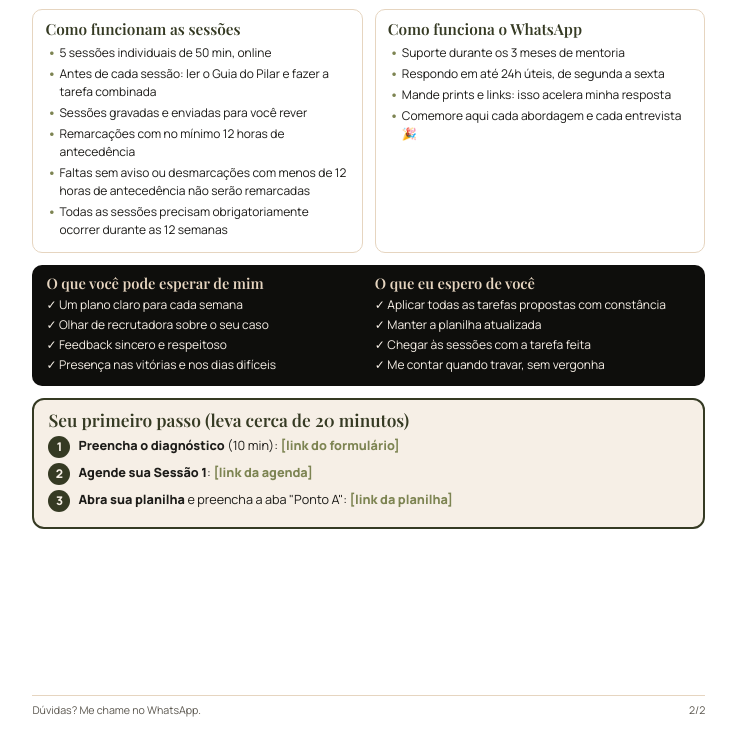
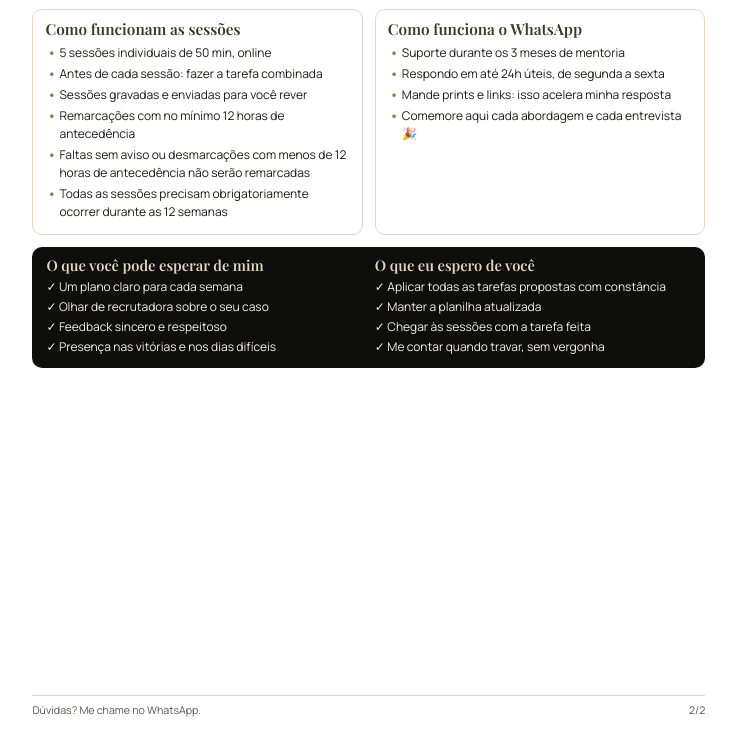
Before and after one commit to isabelanardimrecrutamento-ai/Carreira-Sem-Trava, a plain HTML site: page materiais/guia-boas-vindas.html in a window 1280 px wide. Shown: the part 1497-2245 px from the top of the page, without its empty margins (28-764 px from the left). Drawn offline with nearby package versions, Linux system fonts and the light colour scheme; a web font is replaced by a local one.

Commit message:
Guia de Boas-Vindas: sem Guia do Pilar e sem o bloco de primeiro passo
Co-Authored-By: Claude Opus 5.5 <noreply@anthropic.com>
Claude-Session: https://claude.ai/code/session_01AzuLBoXsmNsssuJ9XVMdYB

```diff
--- a/materiais/guia-boas-vindas.html
+++ b/materiais/guia-boas-vindas.html
@@ -64,7 +64,7 @@
     <div class="capa-txt">
       <span class="eyebrow">Mentoria Carreira Sem Trava</span>
       <h1>Seja bem-vindo(a).<br><em>A partir de hoje</em> você não busca sozinho(a).</h1>
-      <p>Este guia mostra como vão ser os próximos 3 meses, o que esperar de mim, o que eu espero de você e qual é o seu primeiro passo.</p>
+      <p>Este guia mostra como vão ser os próximos 3 meses, o que esperar de mim e o que eu espero de você.</p>
     </div>
     <img src="foto-capa-guia.jpg" alt="Isabela">
   </div>
@@ -116,7 +116,7 @@
         <h3>Como funcionam as sessões</h3>
         <ul>
           <li>5 sessões individuais de 50 min, online</li>
-          <li>Antes de cada sessão: ler o Guia do Pilar e fazer a tarefa combinada</li>
+          <li>Antes de cada sessão: fazer a tarefa combinada</li>
           <li>Sessões gravadas e enviadas para você rever</li>
           <li>Remarcações com no mínimo 12 horas de antecedência</li>
           <li>Faltas sem aviso ou desmarcações com menos de 12 horas de antecedência não serão remarcadas</li>
@@ -155,12 +155,6 @@
       </div>
     </div>
 
-    <div class="tarefa">
-      <h3>Seu primeiro passo (leva cerca de 20 minutos)</h3>
-      <div class="passo"><span>1</span><p><b>Preencha o diagnóstico</b> (10 min): <span class="link">[link do formulário]</span></p></div>
-      <div class="passo"><span>2</span><p><b>Agende sua Sessão 1</b>: <span class="link">[link da agenda]</span></p></div>
-      <div class="passo"><span>3</span><p><b>Abra sua planilha</b> e preencha a aba "Ponto A": <span class="link">[link da planilha]</span></p></div>
-    </div>
   </div>
   <div class="rodape"><span>Dúvidas? Me chame no WhatsApp.</span><span>2/2</span></div>
 </section>
```
Also changed, not shown: 1 other file.
